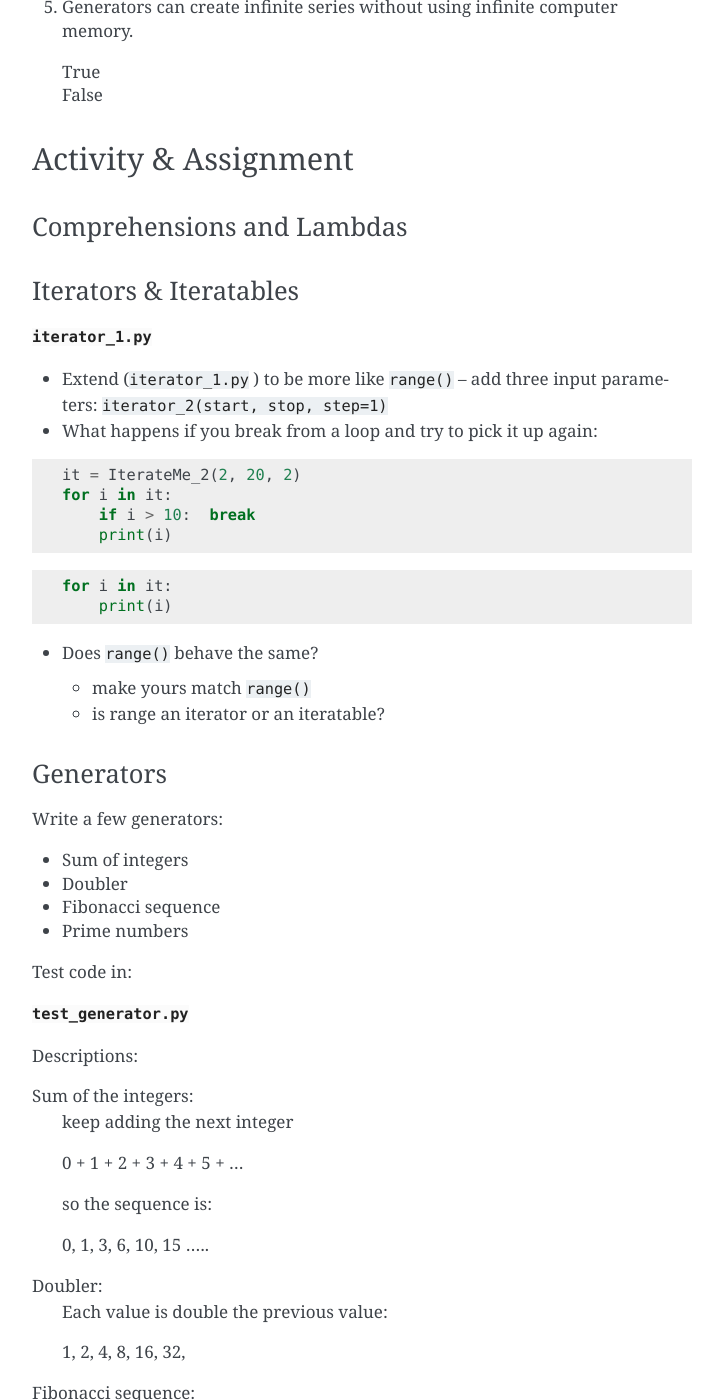
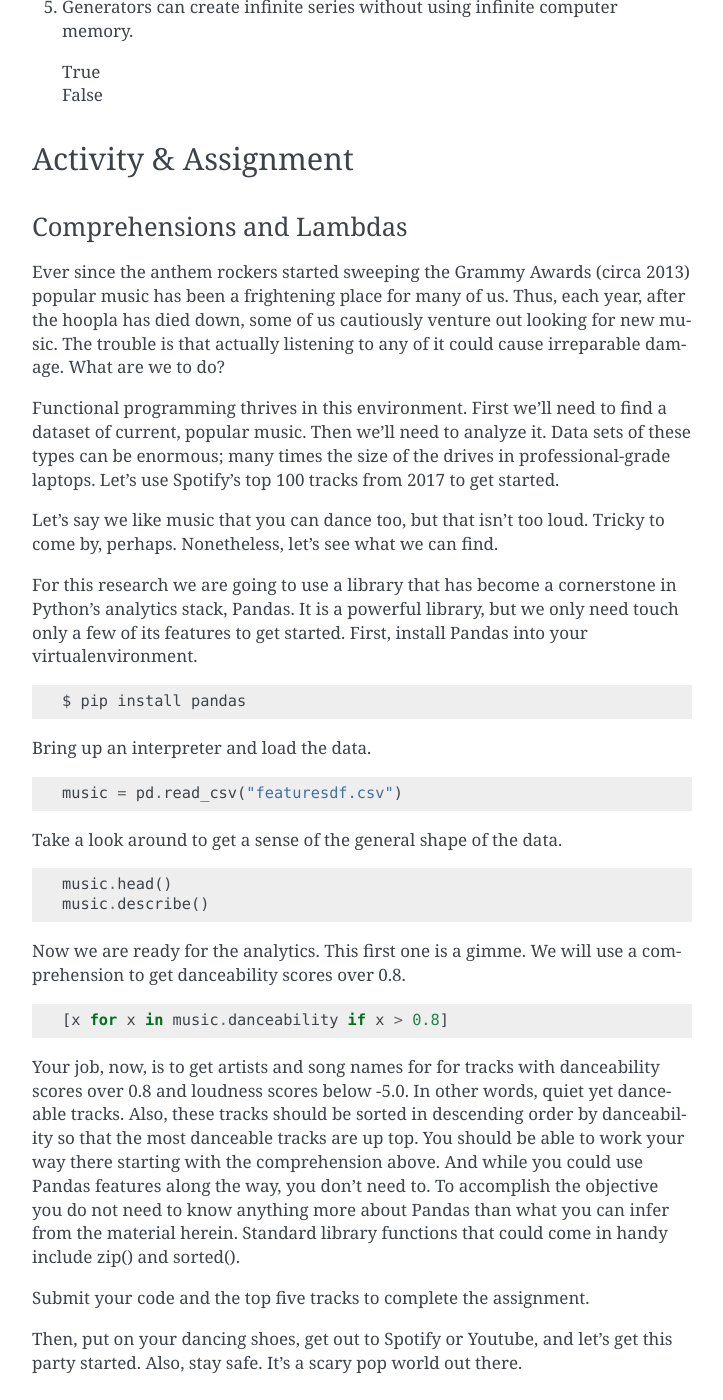
Before and after one commit to ak-foster/FP2, a Sphinx documentation site: the page built from source/index.rst, in a window 1280 px wide and 1400 px high, scrolled down 12927 px. Shown: the whole window, without its empty margins (388-1111 px from the left). Built offline with Sphinx 7.4.7, drawn with Linux system fonts in a browser that asks for light colours.

Commit message:
Comprehensions lab

```diff
--- a/source/index.rst
+++ b/source/index.rst
@@ -602,9 +602,45 @@ Activity & Assignment
 *********************
 
 
-
 Comprehensions and Lambdas
 ==========================
+
+Ever since the anthem rockers started sweeping the Grammy Awards (circa 2013) popular music has been a frightening place for many of us.  Thus, each year, after the hoopla has died down, some of us cautiously venture out looking for new music.  The trouble is that actually listening to any of it could cause irreparable damage.  What are we to do?
+
+Functional programming thrives in this environment.  First we'll need to find a dataset of current, popular music.  Then we'll need to analyze it.  Data sets of these types can be enormous; many times the size of the drives in professional-grade laptops.  Let's use Spotify's top 100 tracks from 2017 to get started.
+
+Let's say we like music that you can dance too, but that isn't too loud.  Tricky to come by, perhaps.  Nonetheless, let's see what we can find.
+
+For this research we are going to use a library that has become a cornerstone in Python's analytics stack, Pandas.  It is a powerful library, but we only need touch only a few of its features to get started.  First, install Pandas into your virtualenvironment.
+
+.. code-block:: bash
+
+    $ pip install pandas
+
+Bring up an interpreter and load the data.
+
+.. code-block:: python3
+
+    music = pd.read_csv("featuresdf.csv")
+
+Take a look around to get a sense of the general shape of the data.
+
+.. code-block:: python3
+
+    music.head()
+    music.describe()
+
+Now we are ready for the analytics.  This first one is a gimme.  We will use a comprehension to get danceability scores over 0.8.
+
+.. code-block:: python3
+
+    [x for x in music.danceability if x > 0.8]
+
+Your job, now, is to get artists and song names for for tracks with danceability scores over 0.8 and loudness scores below -5.0.  In other words, quiet yet danceable tracks.  Also, these tracks should be sorted in descending order by danceability so that the most danceable tracks are up top.  You should be able to work your way there starting with the comprehension above.  And while you could use Pandas features along the way, you don't need to.  To accomplish the objective you do not need to know anything more about Pandas than what you can infer from the material herein.  Standard library functions that could come in handy include zip() and sorted().
+
+Submit your code and the top five tracks to complete the assignment.
+
+Then, put on your dancing shoes, get out to Spotify or Youtube, and let's get this party started.  Also, stay safe.  It's a scary pop world out there.
 
 
 Iterators & Iteratables
```
